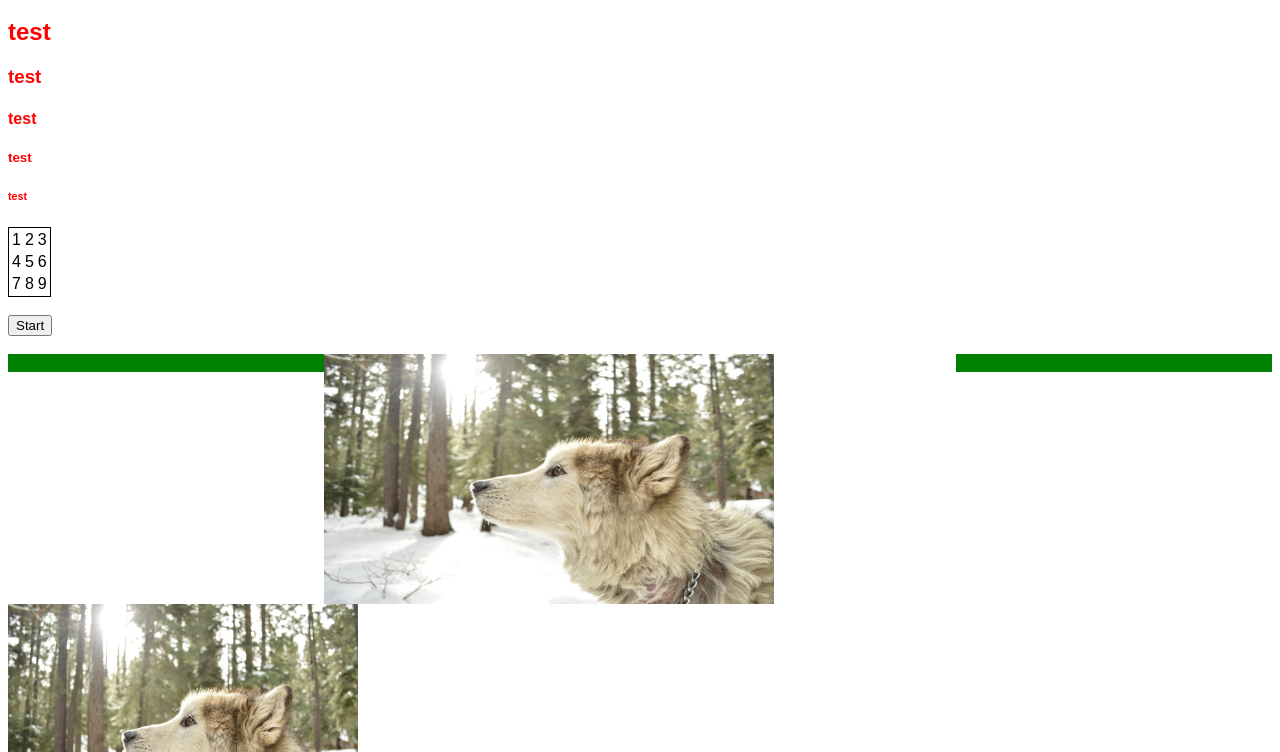
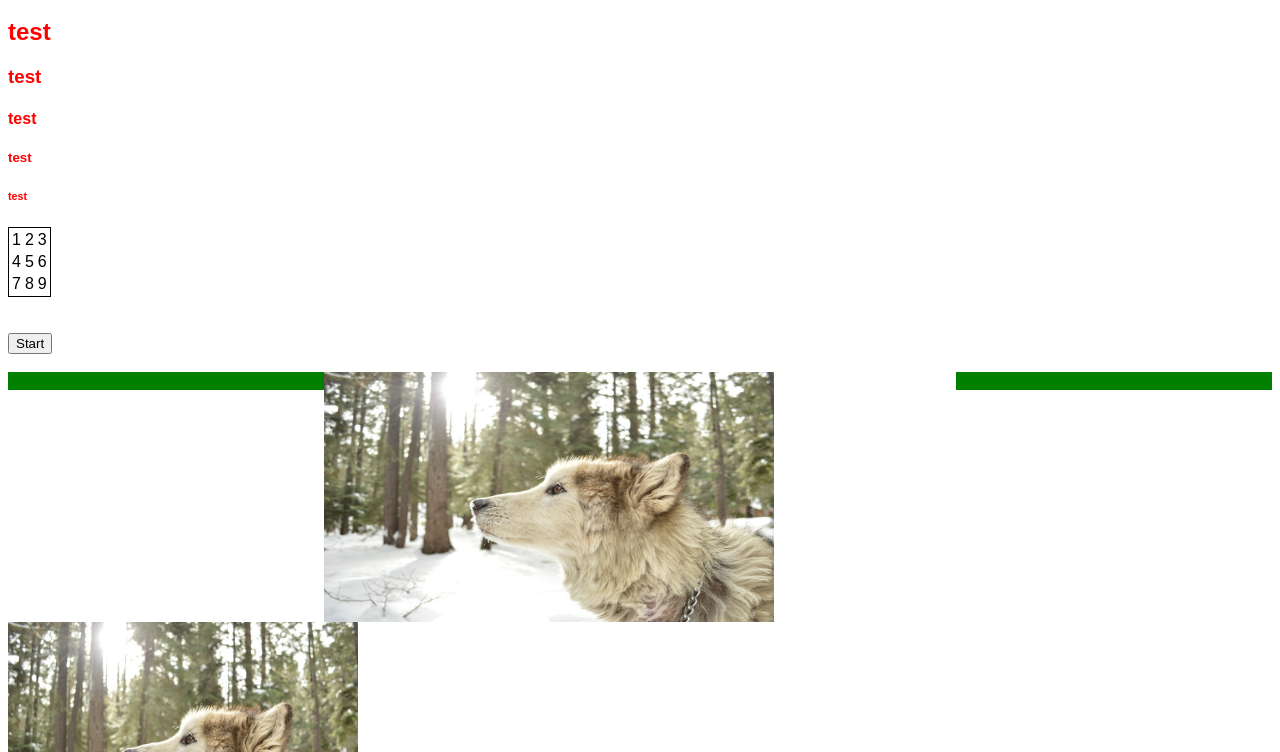
Before and after one commit to KMBootcamp/bootcamp, a plain HTML site: page index.html in a window 1280 px wide. Shown: the part 48-800 px from the top of the page. Drawn offline with Linux system fonts and the light colour scheme.

Commit message:
little changes

```diff
--- a/index.html
+++ b/index.html
@@ -30,7 +30,7 @@
     <td>8</td>
     <td>9</td>
   </tr>
-</table><br>
+</table><br><br>
 
 <button onclick="next()">Start</button><br><br>
 
```
